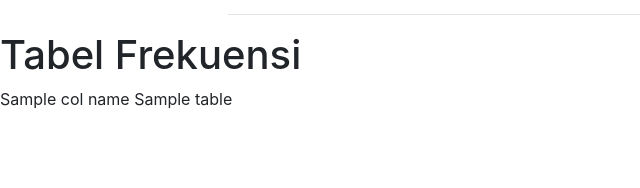
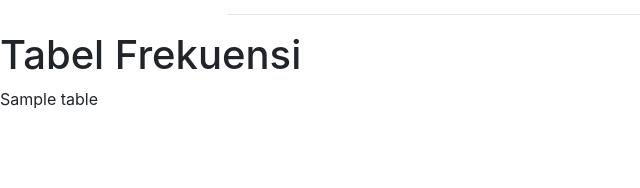
Before and after one commit to rayfazt/Algeo02-19039, a Flask app: template src/templates/result.html in a window 1280 px wide. Shown: the part 612-800 px from the top of the page, without its empty margins (0-640 px from the left). Run offline with Flask 2, Linux system fonts and the light colour scheme; the template is opened without the code that fills it: most values are stand-ins (such as "Sample title", 1, 10 or a date in 2020); some libraries are stand-ins or nearby versions.

Commit message:
anotha one

```diff
--- a/src/main.py
+++ b/src/main.py
@@ -73,7 +73,7 @@ def search():
     df = get_Tab(query, documents)
 
     # Search Result
-    return render_template('result.html',UPLOAD_FOLDER=UPLOAD_FOLDER, input_id=input_id, query=query, titles=arrTitles, doc_url=doc_url, desc=arrDesc, word_count=arrWordCount, cos_sim=arrCosSim, tables=[df.to_html(classes='data')], col_name=df.columns.values)
+    return render_template('result.html',UPLOAD_FOLDER=UPLOAD_FOLDER, input_id=input_id, query=query, titles=arrTitles, doc_url=doc_url, desc=arrDesc, word_count=arrWordCount, cos_sim=arrCosSim, tables=[df.to_html(classes='data', header='true')])
 
 @app.route('/upload',methods=['POST'])
 def upload():
--- a/src/templates/result.html
+++ b/src/templates/result.html
@@ -41,7 +41,6 @@
         <div class="freqtable">
             <h1>Tabel Frekuensi</h1>
             {% for table in tables %}
-                {{col_name[loop.index]}}
                 {{ table|safe }}
             {% endfor %}
         </div>
```
